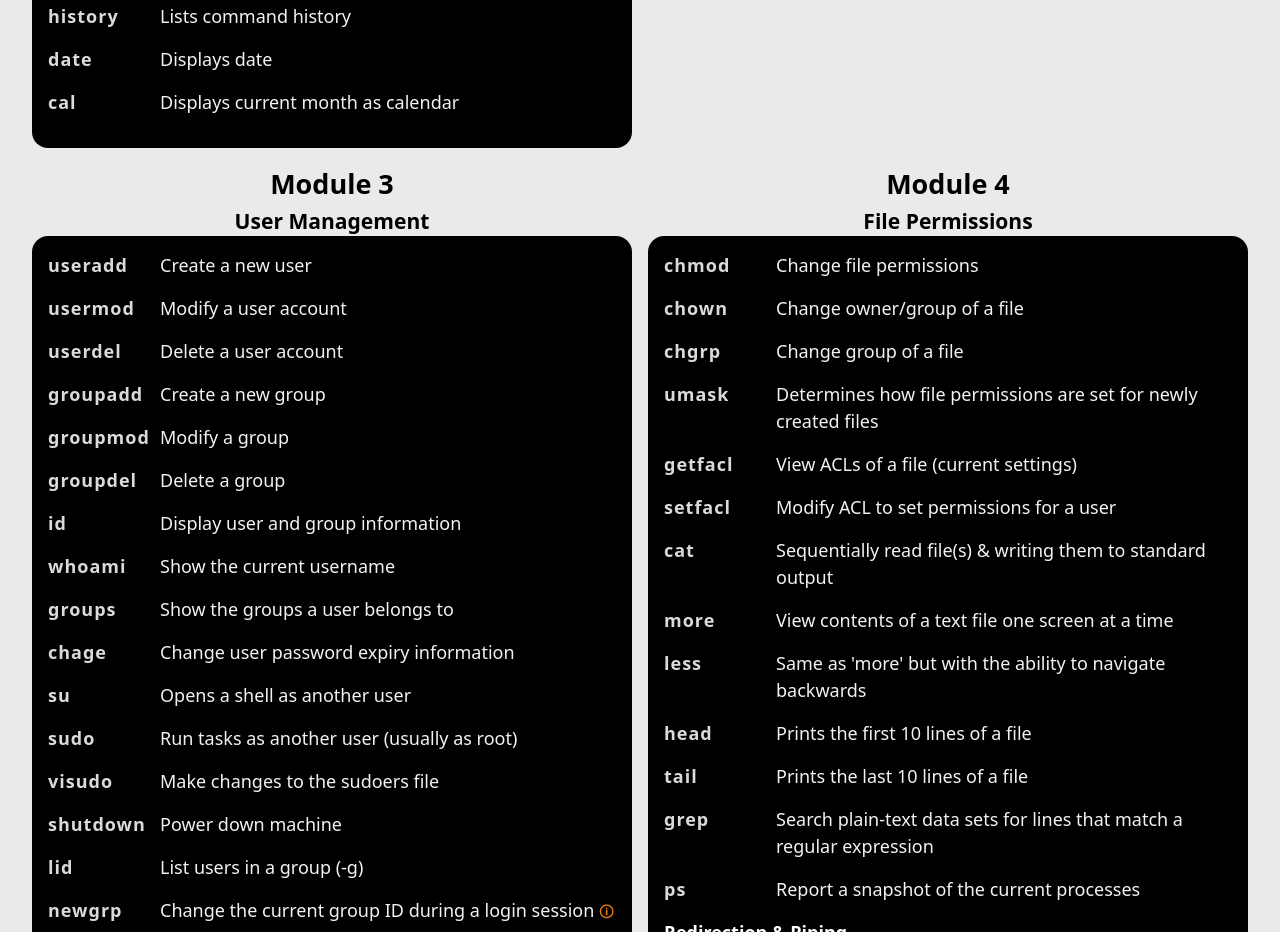
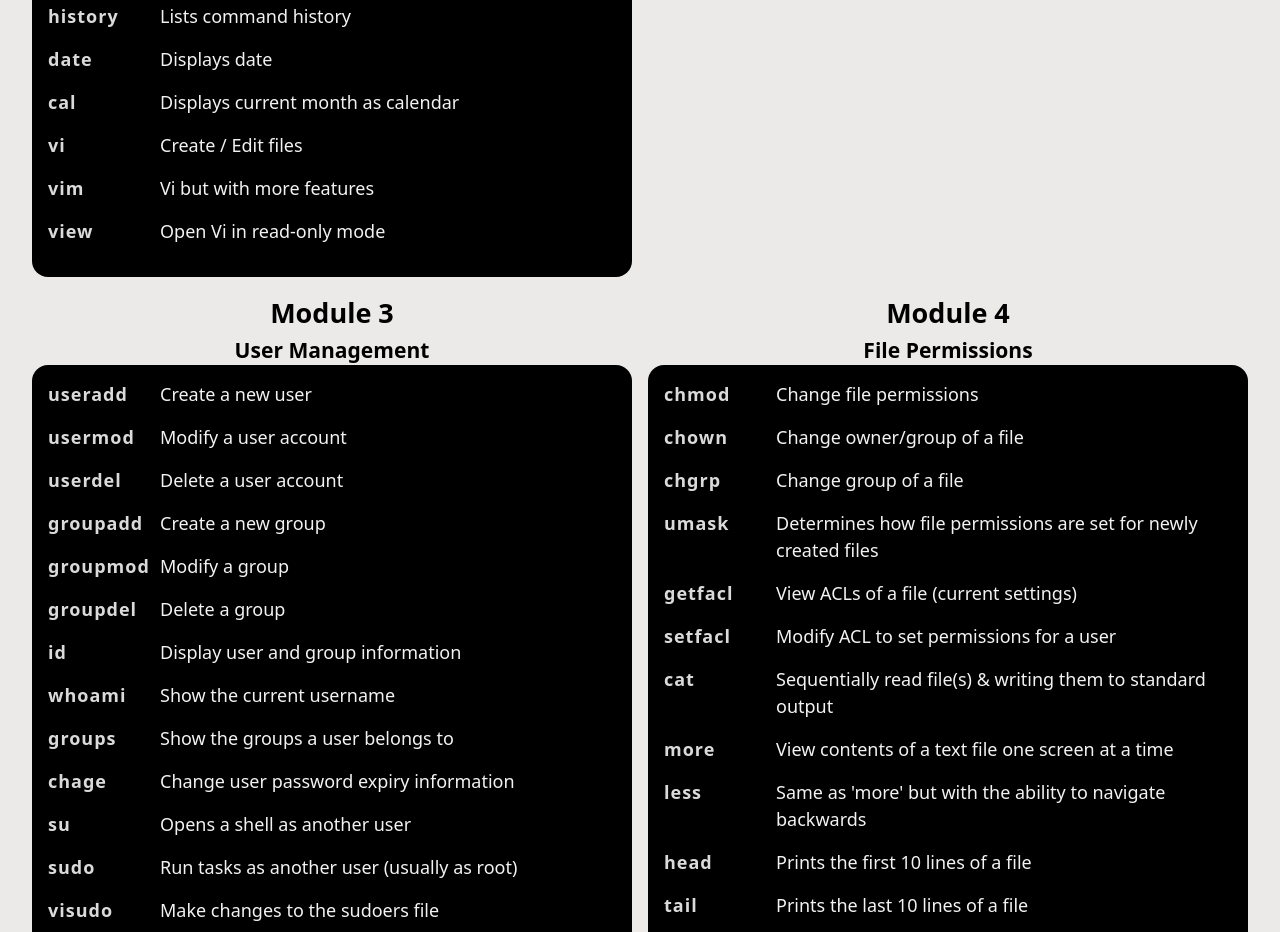
Before and after one commit to jkeown/linux-commands-by-module, a plain HTML site: page index.html in a window 1280 px wide. Shown: the part 1370-2302 px from the top of the page. Drawn offline with Linux system fonts and the light colour scheme.

Commit message:
module 1

```diff
--- a/index.html
+++ b/index.html
@@ -54,7 +54,9 @@
     <p><span class="command">history</span> Lists command history</p>
     <p><span class="command">date</span> Displays date</p>
     <p><span class="command">cal</span> Displays current month as calendar</p>
-
+    <p><span class="command">vi</span>Create / Edit files</p>
+    <p><span class="command">vim</span>Vi but with more features</p>
+    <p><span class="command">view</span>Open Vi in read-only mode</p>
   </div>
 </section>
 
```
